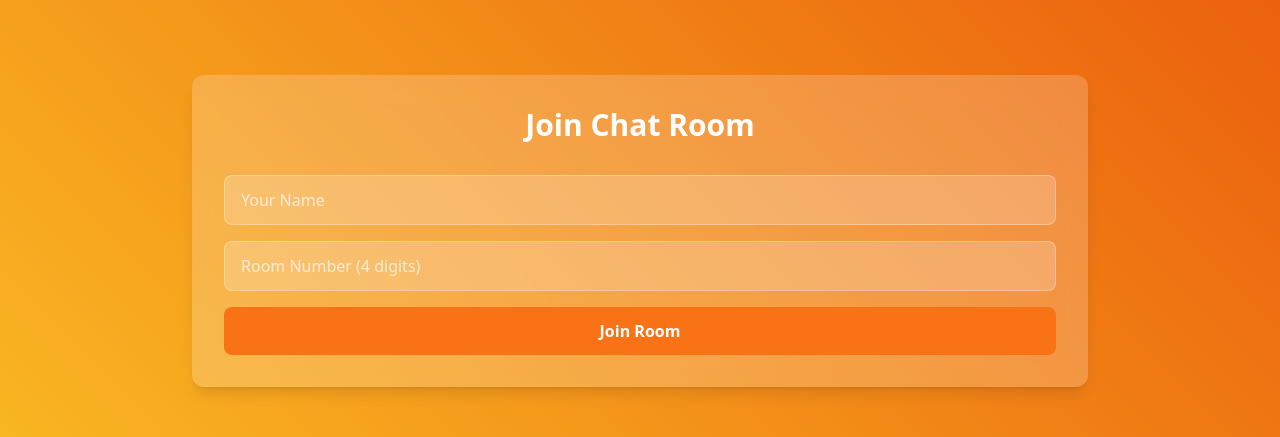
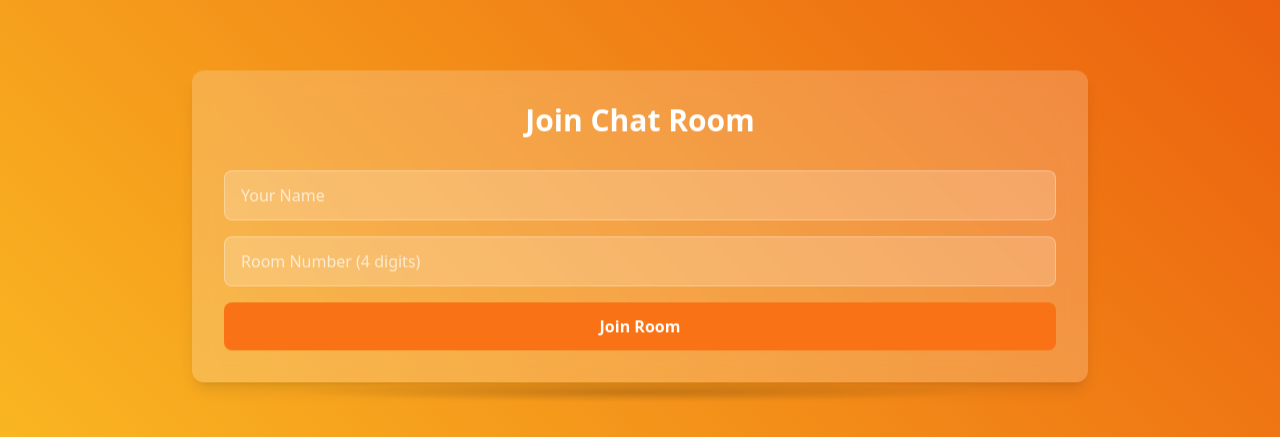
Before and after one commit to AndreansxTech/pirate-cipher, a plain HTML site: page index.html in a window 1280 px wide. Shown: the part 169-606 px from the top of the page. Drawn offline with nearby package versions, Linux system fonts and the light colour scheme.

Commit message:
index.html finnnnnnnn

```diff
--- a/index.html
+++ b/index.html
@@ -108,6 +108,64 @@
         .theme-nature #messages {
             scrollbar-color: rgba(34, 197, 94, 0.5) rgba(255, 255, 255, 0.1);
         }
+
+        /* Add these new animations */
+        @keyframes float {
+            0% { transform: translateY(0px); }
+            50% { transform: translateY(-20px); }
+            100% { transform: translateY(0px); }
+        }
+
+        @keyframes pulse {
+            0% { opacity: 0.8; }
+            50% { opacity: 1; }
+            100% { opacity: 0.8; }
+        }
+
+        @keyframes slideIn {
+            from { transform: translateY(-100%); opacity: 0; }
+            to { transform: translateY(0); opacity: 1; }
+        }
+
+        #join-form {
+            animation: float 6s ease-in-out infinite;
+        }
+
+        #join-form::before {
+            content: '';
+            position: absolute;
+            bottom: -20px;
+            left: 50%;
+            transform: translateX(-50%);
+            width: 80%;
+            height: 20px;
+            background: radial-gradient(ellipse at center, rgba(0,0,0,0.2) 0%, rgba(0,0,0,0) 70%);
+            animation: pulse 6s ease-in-out infinite;
+            border-radius: 50%;
+            z-index: -1;
+        }
+
+        .message {
+            animation: slideIn 0.3s ease-out;
+        }
+
+        /* Add hover effects to inputs */
+        input {
+            transition: transform 0.2s ease;
+        }
+
+        input:focus {
+            transform: scale(1.02);
+        }
+
+        /* Add button press animation */
+        button {
+            transition: transform 0.1s ease;
+        }
+
+        button:active {
+            transform: scale(0.95);
+        }
     </style>
 </head>
 <body class="flex items-center justify-center min-h-screen p-4 theme-warm">
```
